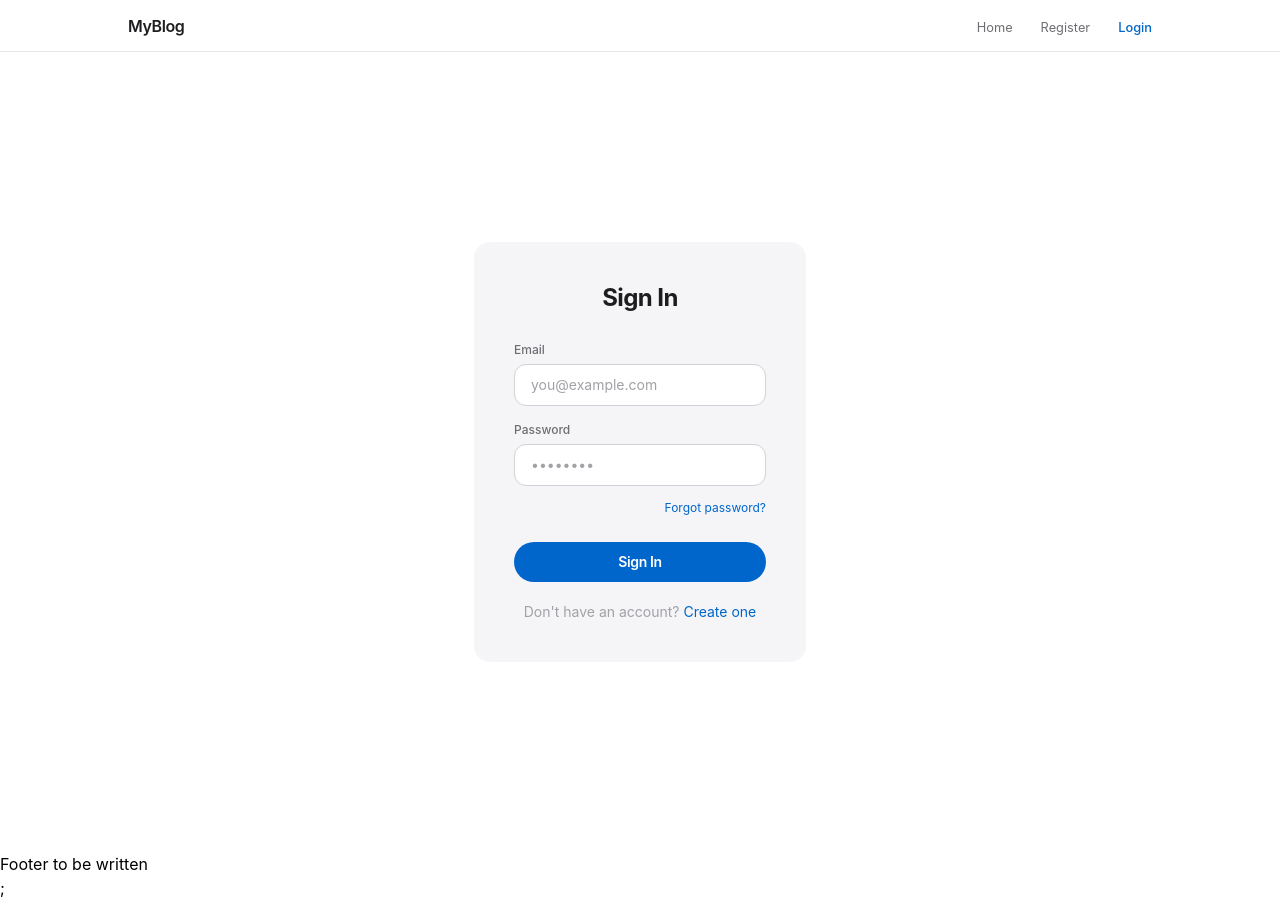
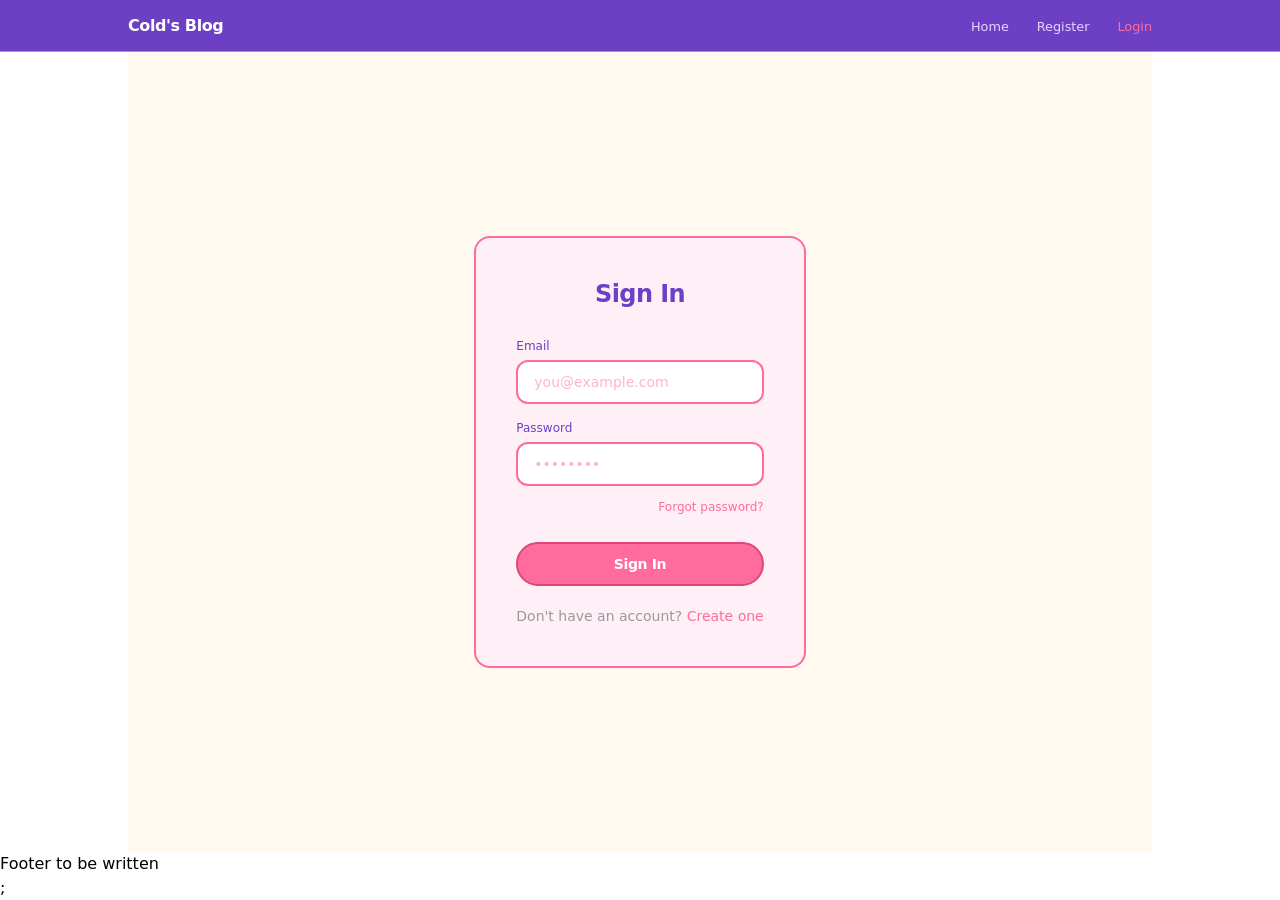
Before and after one commit to saisathvikayli/capstone-front, a React (Vite) app: page /login in a window 1280 px wide. Built offline with nearby package versions, Linux system fonts and the light colour scheme; no server answers.

Commit message:
ui changes

```diff
--- a/src/components/Header.jsx
+++ b/src/components/Header.jsx
@@ -34,7 +34,7 @@ function Header() {
 
         {/* LOGO */}
         <NavLink to="/" className={navBrandClass}>
-          MyBlog
+          Cold's Blog
         </NavLink>
 
         <ul className={navLinksClass}>
--- a/src/components/WriteArticles.jsx
+++ b/src/components/WriteArticles.jsx
@@ -88,10 +88,12 @@ function WriteArticles() {
             })}
           >
             <option value="">Select category</option>
-            <option value="technology">Technology</option>
-            <option value="programming">Programming</option>
-            <option value="ai">AI</option>
-            <option value="web-development">Web Development</option>
+<option value="technology">Technology</option>
+<option value="programming">Programming</option>
+<option value="ai">AI</option>
+<option value="web-development">Web Development</option>
+<option value="philosophy">Philosophy</option>
+<option value="thrillers">Thrillers</option>
           </select>
 
           {errors.category && <p className={errorClass}>{errors.category.message}</p>}
--- a/src/index.css
+++ b/src/index.css
@@ -1 +1,4 @@
 @import "tailwindcss";
+* {
+  font-family: "Comic Sans MS", "Comic Sans", cursive !important;
+}
--- a/src/styles/common.js
+++ b/src/styles/common.js
@@ -1,90 +1,79 @@
 // src/styles/common.js
-// Theme: Apple Light — white/f5f5f7 background, #1d1d1f text, #0066cc accent
-// Inspired by apple.com — no gradients, no shadows, pure typography & spacing
+// Theme: Bold & Colorful with Comic Sans
 
 // ─── Layout ───────────────────────────────────────────
-export const pageBackground = "bg-white min-h-screen";
+export const pageBackground = "bg-[#fff9f0] min-h-screen";
 export const pageWrapper = "max-w-5xl mx-auto px-6 py-16";
 export const section = "mb-14";
 
 // ─── Cards ────────────────────────────────────────────
 export const cardClass =
-  "bg-[#f5f5f7] rounded-2xl p-7 hover:bg-[#ebebf0] transition-colors duration-200 cursor-pointer";
+  "bg-[#ffe8f0] rounded-2xl p-7 hover:bg-[#ffd6e7] transition-colors duration-200 cursor-pointer border-2 border-[#ff6b9d]";
 
 // ─── Typography ───────────────────────────────────────
-export const pageTitleClass = "text-5xl font-bold text-[#1d1d1f] tracking-tight leading-none mb-2";
-export const headingClass = "text-2xl font-bold text-[#1d1d1f] tracking-tight";
-export const subHeadingClass = "text-lg font-semibold text-[#1d1d1f] tracking-tight";
-export const bodyText = "text-[#6e6e73] leading-relaxed";
-export const mutedText = "text-sm text-[#a1a1a6]";
-export const linkClass = "text-[#0066cc] hover:text-[#004499] transition-colors";
+export const pageTitleClass = "text-5xl font-bold text-[#ff6b9d] tracking-tight leading-none mb-2" ;
+export const headingClass = "text-2xl font-bold text-[#6c3fc5] tracking-tight";
+export const subHeadingClass = "text-lg font-semibold text-[#ff6b9d] tracking-tight";
+export const bodyText = "text-[#444] leading-relaxed";
+export const mutedText = "text-sm text-[#999]";
+export const linkClass = "text-[#ff6b9d] hover:text-[#e0457a] transition-colors";
 
 // ─── Buttons ──────────────────────────────────────────
 export const primaryBtn =
-  "bg-[#0066cc] text-white font-semibold px-5 py-2 rounded-full hover:bg-[#004499] transition-colors cursor-pointer text-sm tracking-tight";
+  "bg-[#ff6b9d] text-white font-semibold px-5 py-2 rounded-full hover:bg-[#e0457a] transition-colors cursor-pointer text-sm tracking-tight border-2 border-[#e0457a]";
 export const secondaryBtn =
-  "border border-[#d2d2d7] text-[#1d1d1f] font-medium px-5 py-2 rounded-full hover:bg-[#f5f5f7] transition-colors cursor-pointer text-sm";
-export const ghostBtn = "text-[#0066cc] font-medium hover:text-[#004499] transition-colors cursor-pointer text-sm";
+  "border-2 border-[#6c3fc5] text-[#6c3fc5] font-medium px-5 py-2 rounded-full hover:bg-[#ede7f6] transition-colors cursor-pointer text-sm";
+export const ghostBtn = "text-[#ff6b9d] font-medium hover:text-[#e0457a] transition-colors cursor-pointer text-sm";
 
 // ─── Forms ────────────────────────────────────────────
-export const formCard = "bg-[#f5f5f7] rounded-2xl p-10 max-w-4xl mx-auto";
-export const formTitle = "text-2xl font-bold text-[#1d1d1f] tracking-tight text-center mb-7";
-export const labelClass = "text-xs font-medium text-[#6e6e73] mb-1.5 block";
+export const formCard = "bg-[#fff0f8] rounded-2xl p-10 max-w-4xl mx-auto border-2 border-[#ff6b9d]";
+export const formTitle = "text-2xl font-bold text-[#6c3fc5] tracking-tight text-center mb-7";
+export const labelClass = "text-xs font-medium text-[#6c3fc5] mb-1.5 block";
 export const inputClass =
-  "w-full bg-white border border-[#d2d2d7] rounded-xl px-4 py-2.5 text-[#1d1d1f] text-sm placeholder:text-[#a1a1a6] focus:outline-none focus:border-[#0066cc] focus:ring-2 focus:ring-[#0066cc]/10 transition";
+  "w-full bg-white border-2 border-[#ff6b9d] rounded-xl px-4 py-2.5 text-[#333] text-sm placeholder:text-[#ffb3d1] focus:outline-none focus:border-[#6c3fc5] focus:ring-2 focus:ring-[#6c3fc5]/20 transition";
 export const formGroup = "mb-4";
 export const submitBtn =
-  "w-full bg-[#0066cc] text-white font-semibold py-2.5 rounded-full hover:bg-[#004499] transition-colors cursor-pointer mt-2 text-sm tracking-tight";
+  "w-full bg-[#ff6b9d] text-white font-semibold py-2.5 rounded-full hover:bg-[#e0457a] transition-colors cursor-pointer mt-2 text-sm tracking-tight border-2 border-[#e0457a]";
 
 // ─── Navbar ───────────────────────────────────────────
 export const navbarClass =
-  "bg-white/85 backdrop-blur-xl backdrop-saturate-150 border-b border-[#e8e8ed] px-8 h-[52px] flex items-center sticky top-0 z-50";
+  "bg-[#6c3fc5] backdrop-blur-xl border-b border-[#ff6b9d] px-8 h-[52px] flex items-center sticky top-0 z-50";
 export const navContainerClass = "max-w-5xl mx-auto w-full flex items-center justify-between";
-export const navBrandClass = "text-base font-semibold text-[#1d1d1f] tracking-tight";
+export const navBrandClass = "text-base font-semibold text-white tracking-tight";
 export const navLinksClass = "flex items-center gap-7";
-export const navLinkClass = "text-[0.8rem] text-[#6e6e73] hover:text-[#1d1d1f] transition-colors font-normal";
-export const navLinkActiveClass = "text-[0.8rem] text-[#0066cc] font-medium";
+export const navLinkClass = "text-[0.8rem] text-[#e8d5ff] hover:text-white transition-colors font-normal";
+export const navLinkActiveClass = "text-[0.8rem] text-[#ff6b9d] font-medium";
 
 // ─── Article / Blog ───────────────────────────────────
-//export const articleGrid        = "grid grid-cols-1 sm:grid-cols-2 lg:grid-cols-3 gap-px bg-[#e8e8ed] border border-[#e8e8ed] rounded-2xl overflow-hidden"
 export const articleGrid = "grid grid-cols-1 sm:grid-cols-2 md:grid-cols-3 gap-6";
 export const articleCardClass =
-  "bg-[#f5f5f7] p-7 hover:bg-[#ebebf0] transition-colors duration-200 flex flex-col gap-2.5 cursor-pointer";
-export const articleTitle = "text-base font-semibold text-[#1d1d1f] leading-snug tracking-tight";
-export const articleExcerpt = "text-sm text-[#6e6e73] leading-relaxed";
-export const articleMeta = "text-xs text-[#a1a1a6]";
-export const articleBody = "text-[#6e6e73] leading-[1.85] text-[0.95rem] max-w-2xl";
-export const timestampClass = "text-xs text-[#a1a1a6] flex items-center gap-1.5";
-export const tagClass = "text-[0.65rem] font-semibold text-[#0066cc] uppercase tracking-widest w-fit";
+  "bg-[#fff0f8] p-7 hover:bg-[#ffe0f0] transition-colors duration-200 flex flex-col gap-2.5 cursor-pointer border-2 border-[#ff6b9d] rounded-2xl";
+export const articleTitle = "text-base font-semibold text-[#6c3fc5] leading-snug tracking-tight";
+export const articleExcerpt = "text-sm text-[#666] leading-relaxed";
+export const articleMeta = "text-xs text-[#ff6b9d]";
+export const articleBody = "text-[#444] leading-[1.85] text-[0.95rem] max-w-2xl";
+export const timestampClass = "text-xs text-[#ff6b9d] flex items-center gap-1.5";
+export const tagClass = "text-[0.65rem] font-semibold text-[#6c3fc5] uppercase tracking-widest w-fit";
 
 // ─── Article Page ─────────────────────────────────────
 export const articlePageWrapper = "max-w-3xl mx-auto px-6 py-14";
+export const articleHeader = "mb-10 flex flex-col gap-4";
+export const articleCategory = "text-[0.7rem] font-semibold uppercase tracking-widest text-[#ff6b9d]";
+export const articleMainTitle = "text-4xl font-bold text-[#6c3fc5] leading-tight tracking-tight";
+export const articleAuthorRow =
+  "flex items-center justify-between border-t border-b border-[#ff6b9d] py-4 text-sm text-[#666]";
+export const authorInfo = "flex items-center gap-2 font-medium text-[#6c3fc5]";
+export const articleContent = "text-[#333] leading-[1.9] text-[1rem] whitespace-pre-line mt-8";
+export const articleFooter = "border-t border-[#ff6b9d] mt-12 pt-6 text-sm text-[#999]";
 
-export const articleHeader = "mb-10 flex flex-col gap-4";
-
-export const articleCategory = "text-[0.7rem] font-semibold uppercase tracking-widest text-[#0066cc]";
-
-export const articleMainTitle = "text-4xl font-bold text-[#1d1d1f] leading-tight tracking-tight";
-
-export const articleAuthorRow =
-  "flex items-center justify-between border-t border-b border-[#e8e8ed] py-4 text-sm text-[#6e6e73]";
-
-export const authorInfo = "flex items-center gap-2 font-medium text-[#1d1d1f]";
-
-export const articleContent = "text-[#1d1d1f] leading-[1.9] text-[1rem] whitespace-pre-line mt-8";
-
-export const articleFooter = "border-t border-[#e8e8ed] mt-12 pt-6 text-sm text-[#a1a1a6]";
 // ─── Article Actions ─────────────────────────────
 export const articleActions = "flex gap-3 mt-6";
-
-export const editBtn = "bg-[#0066cc] text-white text-sm px-4 py-2 rounded-full hover:bg-[#004499] transition";
-
+export const editBtn = "bg-[#6c3fc5] text-white text-sm px-4 py-2 rounded-full hover:bg-[#5a32a3] transition";
 export const deleteBtn = "bg-[#ff3b30] text-white text-sm px-4 py-2 rounded-full hover:bg-[#d62c23] transition";
 
 // ─── Article Status Badge ─────────────────────────
 export const articleStatusActive =
   "absolute top-3 right-3 text-[10px] font-semibold px-2 py-1 rounded-full bg-[#34c759]/20 text-[#248a3d]";
-
 export const articleStatusDeleted =
   "absolute top-3 right-3 text-[10px] font-semibold px-2 py-1 rounded-full bg-[#ff3b30]/20 text-[#cc2f26]";
 
@@ -93,26 +82,19 @@ export const errorClass =
   "bg-[#ff3b30]/[0.06] text-[#cc2f26] border border-[#ff3b30]/[0.18] rounded-xl px-4 py-3 text-sm";
 export const successClass =
   "bg-[#34c759]/[0.07] text-[#248a3d] border border-[#34c759]/20 rounded-xl px-4 py-3 text-sm";
-export const loadingClass = "text-[#0066cc]/60 text-sm animate-pulse text-center py-10";
-export const emptyStateClass = "text-center text-[#a1a1a6] py-16 text-sm";
+export const loadingClass = "text-[#ff6b9d] text-sm animate-pulse text-center py-10";
+export const emptyStateClass = "text-center text-[#999] py-16 text-sm";
 
 // ─── Comments ───────────────────────────────────────
 export const commentsWrapper = "mt-12 flex flex-col gap-6";
-
-export const commentCard = "bg-[#f5f5f7] rounded-2xl p-5 transition hover:bg-[#ebebf0]";
-
+export const commentCard = "bg-[#fff0f8] rounded-2xl p-5 transition hover:bg-[#ffe0f0] border border-[#ff6b9d]";
 export const commentHeader = "flex items-center justify-between mb-2";
-
-export const commentUser = "text-sm font-semibold text-[#1d1d1f]";
-
-export const commentTime = "text-xs text-[#a1a1a6]";
-
-export const commentText = "text-[#1d1d1f] text-sm leading-relaxed mt-1";
-
+export const commentUser = "text-sm font-semibold text-[#6c3fc5]";
+export const commentTime = "text-xs text-[#ff6b9d]";
+export const commentText = "text-[#333] text-sm leading-relaxed mt-1";
 export const avatar =
-  "w-9 h-9 rounded-full bg-[#0066cc]/10 text-[#0066cc] flex items-center justify-center text-sm font-semibold";
-
+  "w-9 h-9 rounded-full bg-[#ff6b9d]/10 text-[#ff6b9d] flex items-center justify-center text-sm font-semibold";
 export const commentUserRow = "flex items-center gap-3";
 
 // ─── Divider ──────────────────────────────────────────
-export const divider = "border-t border-[#e8e8ed] my-10";
+export const divider = "border-t border-[#ff6b9d] my-10";
```
